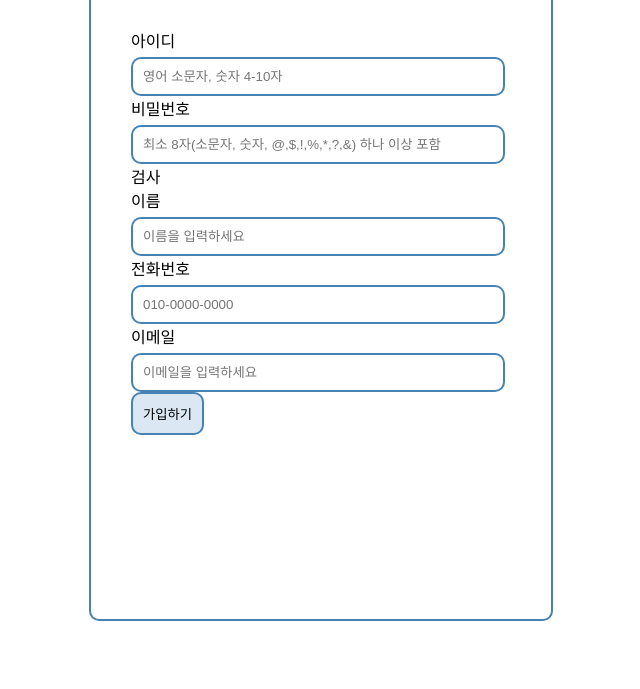
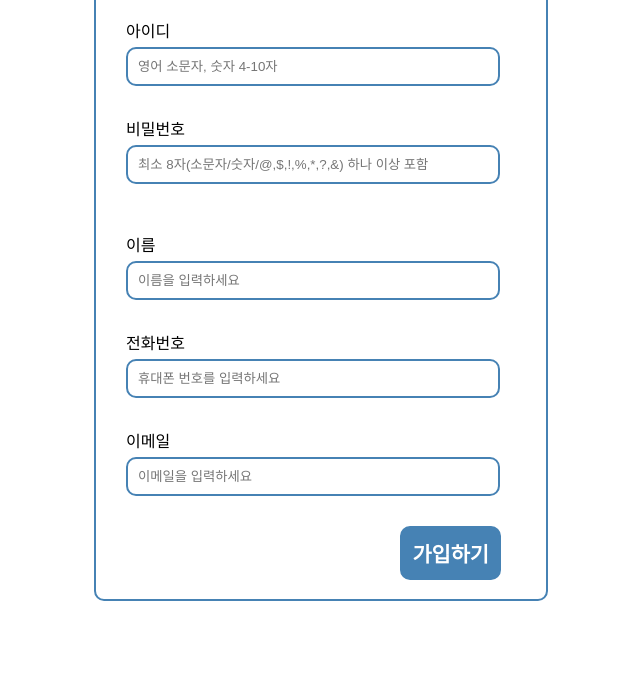
Before and after one commit to YounmiSon/study, a plain HTML site: page 220621/jojnform.html in a window 1280 px wide. Shown: the part 111-800 px from the top of the page, without its empty margins (319-959 px from the left). Drawn offline with Linux system fonts and the light colour scheme.

Commit message:
"second commit"

```diff
--- a/220621/jojnform.html
+++ b/220621/jojnform.html
@@ -10,7 +10,6 @@
 <style>
     .main {
         margin: 0 auto;
-        padding: 20px 0 0 10px;
         width: 450px;
         height: 700px;
         border-radius: 10px;
@@ -22,24 +21,40 @@
     }
 
     .content {
-        padding: 20px 0 0 30px;
+        padding: 30px 0 0 30px;
     }
 
     input {
         vertical-align: middle;
         width: 350px;
         padding: 10px;
-        margin: 5px 0 0 0;
+        margin: 5px 0 30px 0;
         border-radius: 10px;
         border: 2px solid steelblue;
     }
 
+    #testPw {
+        position: absolute;
+        top: 290px;
+        font-size: 0.8em;
+    }
+
     button {
+        float: right;
+        margin-right: 45px;
+        padding: 10px;
         cursor: pointer;
-        padding: 10px;
+        font-size: 1.3em;
+        font-weight: 900;
+        border-radius: 10px;
+        color: white;
         border: 2px solid steelblue;
-        border-radius: 10px;
-        background-color: rgb(219, 232, 243);
+        background-color: steelblue;
+    }
+
+    button:hover{
+        color: steelblue;
+        background-color: white;
     }
 </style>
 
@@ -50,12 +65,12 @@
             <label for="userId">아이디</label><br>
             <input id="userId" type="text" placeholder="영어 소문자, 숫자 4-10자" maxlength="10" onchange="checkId()"><br>
             <label for="userPw">비밀번호</label><br>
-            <input id="userPw" type="password" placeholder="최소 8자(소문자, 숫자, @,$,!,%,*,?,&) 하나 이상 포함" minlength="8" onchange="checkPw()"><br>
-            <span id="testPw">검사</span><br>
+            <input id="userPw" type="password" placeholder="최소 8자(소문자/숫자/@,$,!,%,*,?,&) 하나 이상 포함" minlength="8" onchange="checkPw()"><br>
+            <span id="testPw"></span><br>
             <label for="userName">이름</label><br>
             <input id="userName" type="text" placeholder="이름을 입력하세요" onchange="checkName()"><br>
             <label for="userNum">전화번호</label><br>
-            <input id="userNum" type="text" placeholder="010-0000-0000" maxlength="13" onchange="checkTel()"><br>
+            <input id="userNum" type="text" placeholder="휴대폰 번호를 입력하세요" maxlength="11" onchange="checkTel()"><br>
             <label for="userMail">이메일</label><br>
             <input id="userMail" type="text" placeholder="이메일을 입력하세요" onchange="checkEmail()"><br>
             <button id="join" onclick="welcome()">가입하기</button>
@@ -63,13 +78,24 @@
     </div>
 </body>
 <script>
+    //onchange에 실행될 함수들
     function checkId() {
         let userId = document.querySelector('#userId').value;
         let reg = new RegExp(/^[a-z0-9]{4,10}$/);
         if (reg.test(userId) == true) {
             return true;
         } else
-        alert("아이디는 영어 소문자,숫자로 4-10자 이내로 작성해주세요");
+        alert("아이디는 영어 소문자 및 숫자로 4-10자 이내로 작성해주세요");
+    }
+    //비밀번호 실시간 검사(대문자는 사용하지 못하도록)
+    userPw.onkeyup= function(){
+        let userPw = document.querySelector('#userPw').value;
+        let reg = /^(?=.*[A-Z])/;
+        if (userPw.match(reg)) {
+            testPw.innerText = "대문자는 사용할 수 없습니다";
+        } else{
+            testPw.innerText = " ";
+        }
     }
     function checkPw() {
         let userPw = document.querySelector('#userPw').value;
@@ -84,7 +110,7 @@
     }
     function checkName() {
         let userName = document.querySelector('#userName').value;
-        let reg = new RegExp(/^[가-힣]+$/g);  //+$ ??
+        let reg = new RegExp(/^[가-힣]+$/g);
         if (reg.test(userName) == true) {
             return true;
         }else
@@ -92,7 +118,7 @@
     }
     function checkTel() {
         let userNum = document.querySelector('#userNum').value;
-        let reg = new RegExp(/^\d{3}-\d{3,4}-\d{4}$/);
+        let reg = new RegExp(/^\d{3}\d{3,4}\d{4}$/);
         if(reg.test(userNum) == true) {
             return true;
         }else
@@ -109,6 +135,7 @@
     function welcome(){
         if((checkEmail() == true) && (checkPw() == true) && (checkId() == true) && (checkTel() == true) &&(checkName() == true)){
         alert("가입을 환영합니다");
+
     }
     }
 </script>
```
Also changed, not shown: 220622/index.js (+61 -0 lines).
